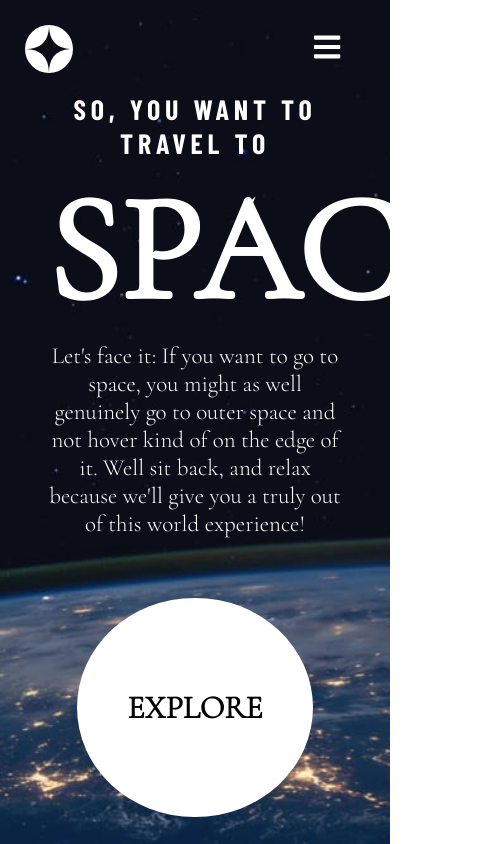
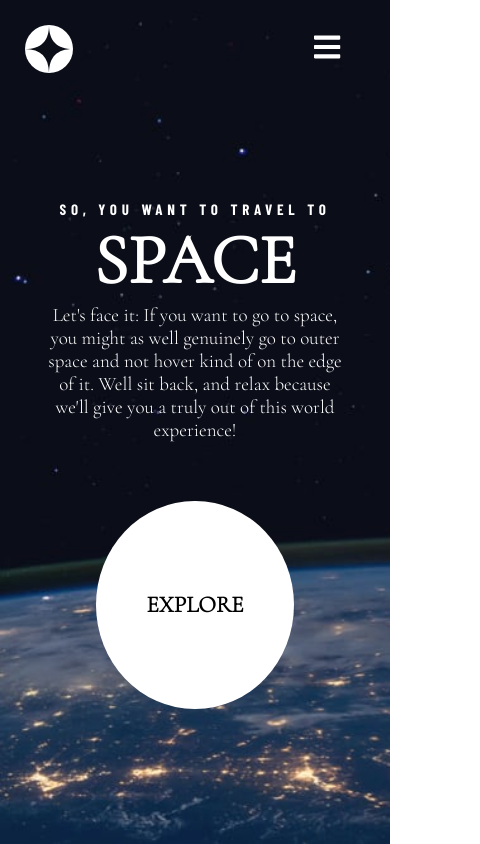
Before and after one commit to PawelPamula1/space-tourism-app, a React (Create React App) app: page / in a window 390 px wide. Shown: the whole page, 480 px wide, since content can reach past the window. Built offline with nearby package versions, Linux system fonts and the light colour scheme.

Commit message:
global style change resp

```diff
--- a/src/App.css
+++ b/src/App.css
@@ -124,6 +124,40 @@ p {
 
 @media (max-width: 768px) {
     h1 {
+        font-size: 7rem;
+    }
+
+    h2 {
+        font-size: 5rem;
+    }
+
+    h3 {
+        font-size: 4rem;
+    }
+
+    h4 {
+        font-size: 2.3rem;
+    }
+
+    h5 {
+        font-size: 1.5rem;
+    }
+
+    .sub-heading-1 {
+        font-size: 2.8rem;
+    }
+
+    .sub-heading-2 {
+        font-size: 1.4rem;
+    }
+
+    p {
+        font-size: 1.9rem;
+    }
+}
+/*
+@media (max-width: 640px) {
+    h1 {
         font-size: 15rem;
     }
 
@@ -150,4 +184,4 @@ p {
     .sub-heading-2 {
         font-size: 1.4rem;
     }
-}
+} */
```
